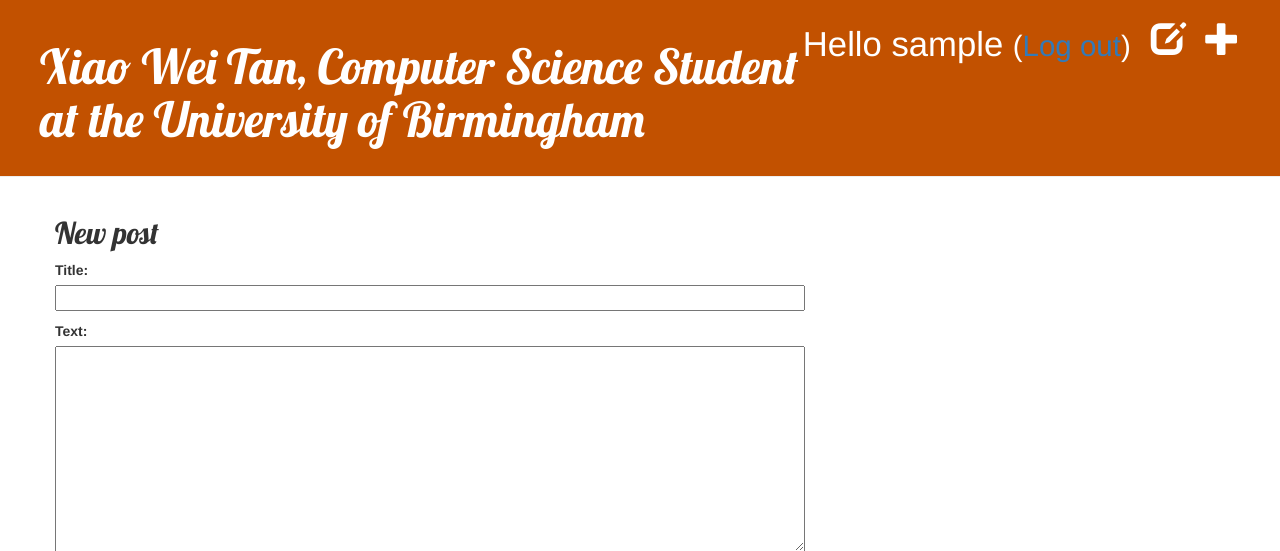
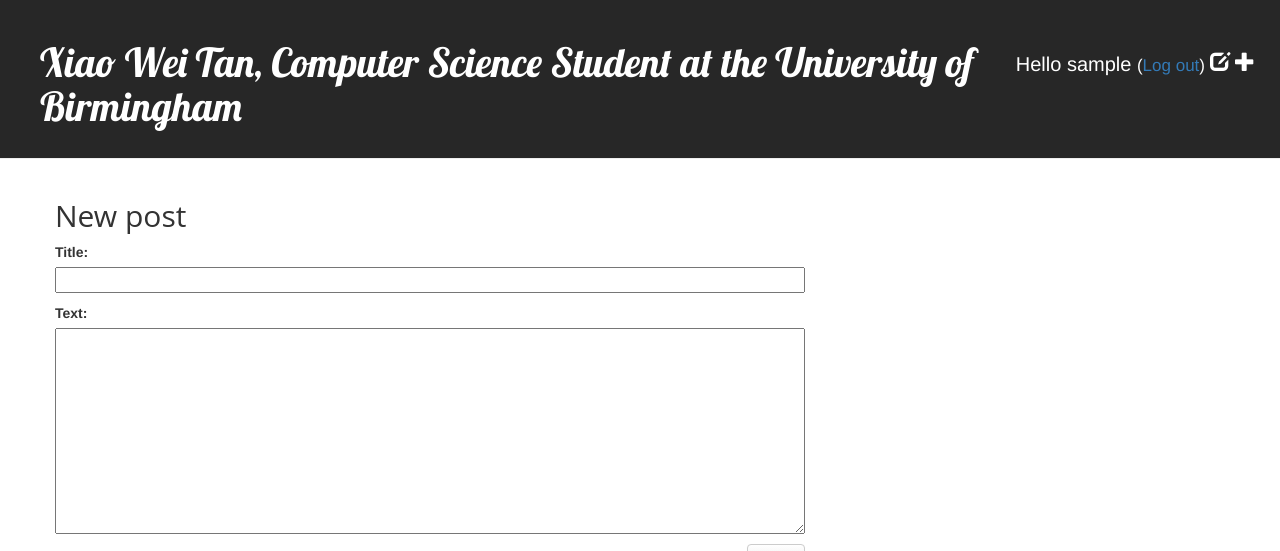
Before and after one commit to xiaoweitn/my-first-blog, a Django app: page /post/new/ in a window 1280 px wide. Shown: the top 551 px of the page. Run offline with Django 3.2, Linux system fonts and the light colour scheme; the visitor is signed in with stand-in values (Sample User, id 1); some libraries are stand-ins or nearby versions.

Commit message:
Made some changes to the style

```diff
--- a/blog/static/css/blog.css
+++ b/blog/static/css/blog.css
@@ -1,21 +1,28 @@
 .page-header {
-    background-color: #C25100;
+    background-color: #272727;
     margin-top: 0;
     padding: 20px 20px 20px 40px;
 }
 
 .page-header h1, .page-header h1 a, .page-header h1 a:visited, .page-header h1 a:active {
     color: #ffffff;
-    font-size: 36pt;
+    font-size: 30pt;
     text-decoration: none;
 }
 
 .content {
     margin-left: 40px;
+    /*
+    background-color: #85DCB8;
+    */
 }
 
-h1, h2, h3, h4 {
+h1, h3, h4 {
     font-family: 'Lobster', cursive;
+}
+
+h2 {
+    font-family: 'Open Sans', sans-serif;
 }
 
 .date {
@@ -33,8 +40,9 @@
 .top-menu, .top-menu:hover, .top-menu:visited {
     color: #ffffff;
     float: right;
-    font-size: 26pt;
-    margin-right: 20px;
+    font-size: 15pt;
+    margin-right: 5px;
+    margin-top: 30px;
 }
 
 .post {
--- a/blog/templates/blog/base.html
+++ b/blog/templates/blog/base.html
@@ -7,7 +7,7 @@
         <link href='//fonts.googleapis.com/css?family=Lobster&subset=latin,latin-ext' rel='stylesheet' type='text/css'>
         <link rel="stylesheet" href="{% static 'css/blog.css' %}">
     </head>
-    <body>
+    <body class=body>
         <div class="page-header">
             {% if user.is_authenticated %}
                 <a href="{% url 'post_new' %}" class="top-menu"><span class="glyphicon glyphicon-plus"></span></a>
```
